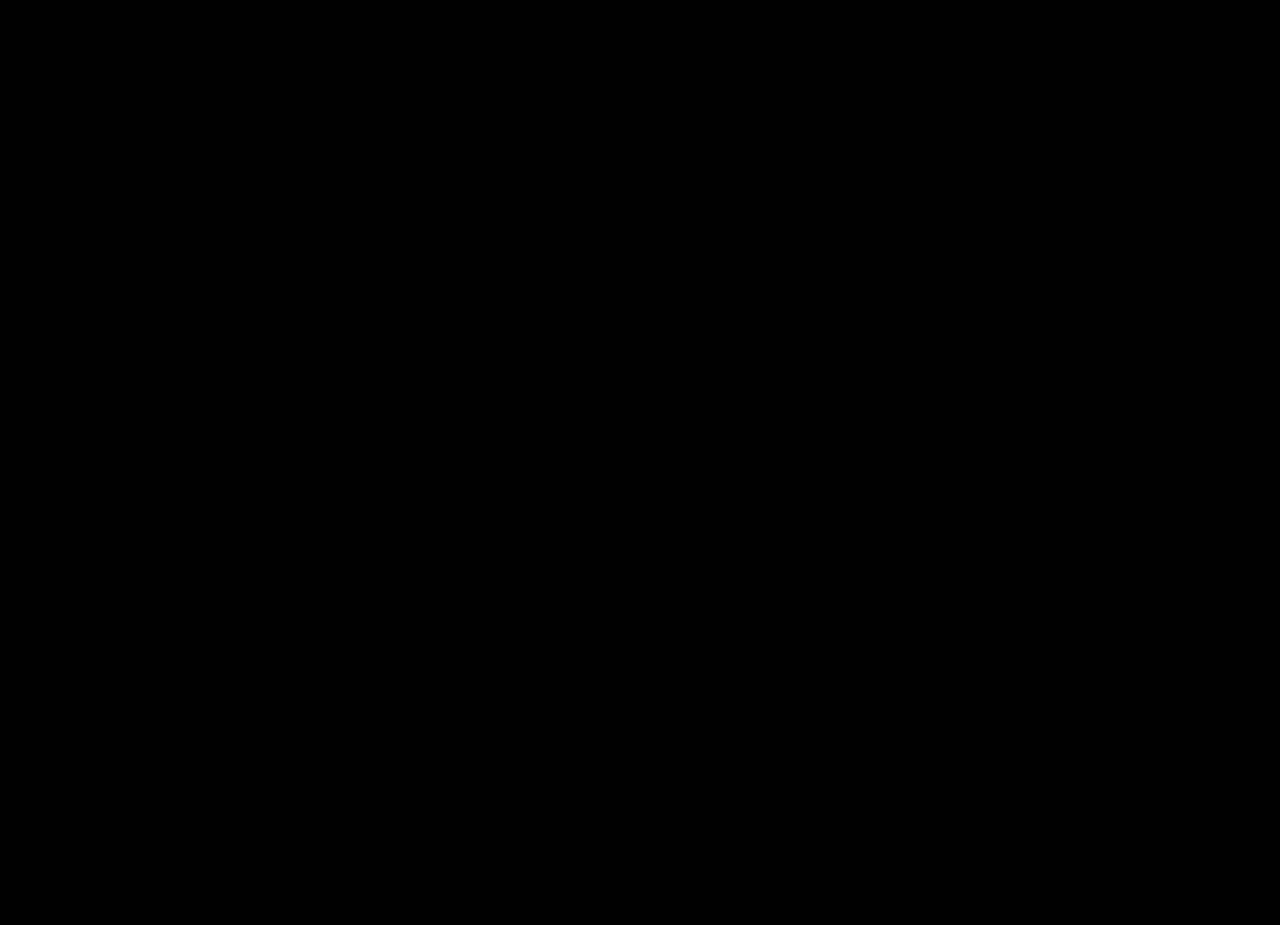
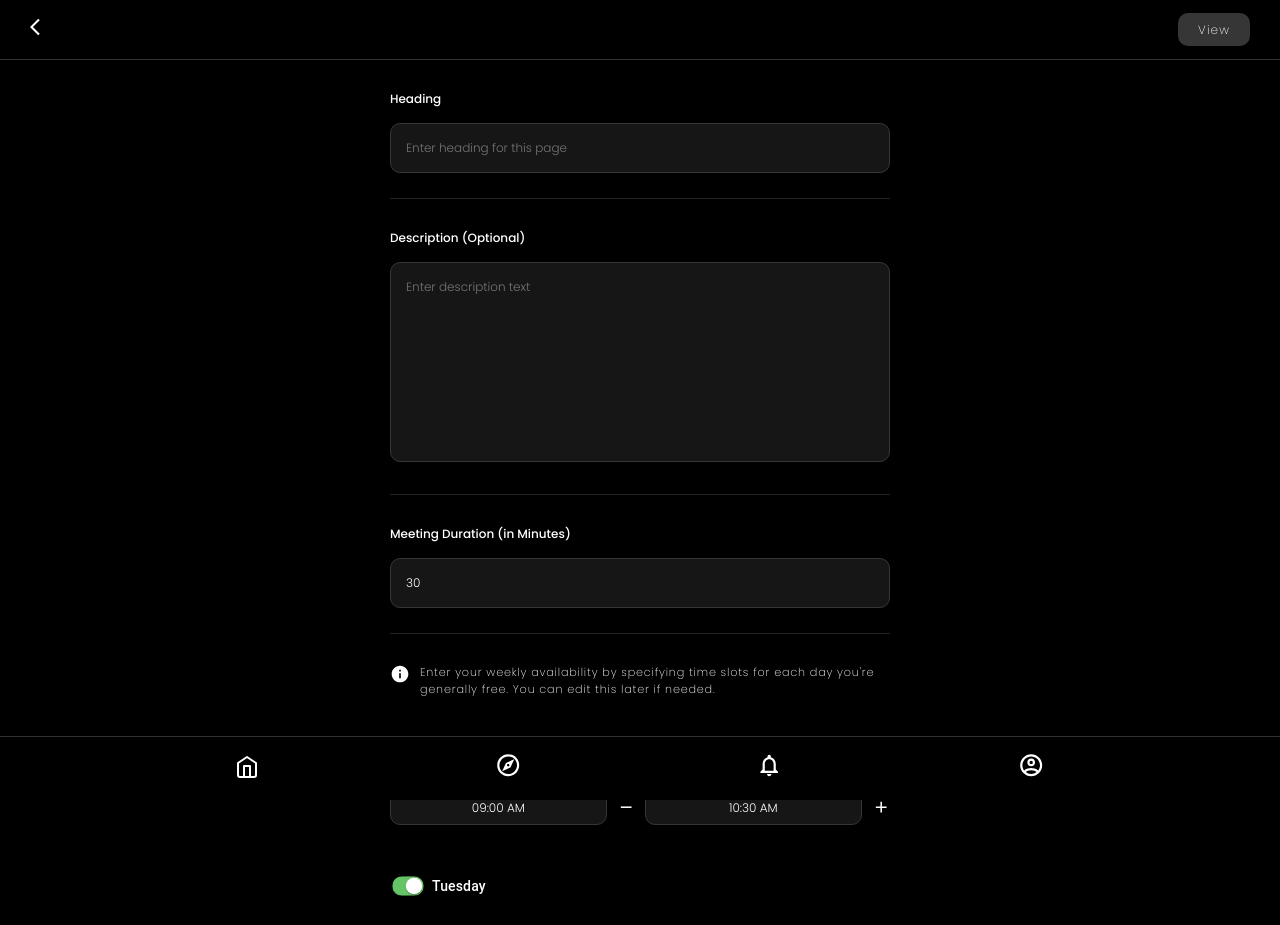
Before and after one commit to NayakPenguin/IGxLinks, a React (Create React App) app in the folder client/: page /page/meeting/1 in a window 1280 px wide. Before the commit this address led to /pagenotfound. Shown: the top 925 px of the page. Before the commit the page ends 800 px from the top, so only its background shows below. Built offline with nearby package versions, Linux system fonts and the light colour scheme; a web font is replaced by a local one.

Commit message:
meeting done

```diff
--- a/client/src/Screens/InstaUI/CreatePageComponents/CreateMeetings.js
+++ b/client/src/Screens/InstaUI/CreatePageComponents/CreateMeetings.js
@@ -69,6 +69,22 @@
     const [minTimeForPicker, setMinTimeForPicker] = useState("00:00");
     const [maxTimeForPicker, setMaxTimeForPicker] = useState("23:45");
 
+    const parseTimeToMinutes = (timeStr) => {
+        const [time, period] = timeStr.split(' ');
+        const [hours, minutes] = time.split(':').map(Number);
+        let totalMinutes = hours % 12 * 60 + minutes;
+        if (period === 'PM' && hours !== 12) totalMinutes += 12 * 60;
+        return totalMinutes;
+    };
+
+    const formatMinutesToTime = (totalMinutes) => {
+        const hours = Math.floor(totalMinutes / 60) % 24;
+        const mins = totalMinutes % 60;
+        const period = hours < 12 ? 'AM' : 'PM';
+        const displayHours = hours % 12 === 0 ? 12 : hours % 12;
+        return `${displayHours}:${mins.toString().padStart(2, '0')} ${period}`;
+    };
+
     // Function to merge overlapping time slots
     const mergeOverlappingSlots = (slots) => {
         if (slots.length <= 1) return slots;
@@ -106,48 +122,67 @@
         const existingItem = savedItems.find(item => item.id === id);
 
         // Helper function to ensure consistent time formatting
-        const formatTimeSlot = (slot) => ({
+        const formatTimeSlot = (slot) => {
+            if (!slot) return { start: '09:00 AM', end: '10:30 AM' };
+            return {
                 start: formatTimeString(slot.start),
                 end: formatTimeString(slot.end)
-        });
+            };
+        };
 
         const formatTimeString = (timeStr) => {
-            if (!timeStr) return '09:00 AM'; // Default fallback
-
-            // Handle cases where time might already be formatted
+            if (!timeStr) return '09:00 AM';
             if (timeStr.includes(' ')) return timeStr;
 
-            // Convert from 24-hour format if needed
+            try {
                 const [hours, minutes] = timeStr.split(':').map(Number);
                 const period = hours < 12 ? 'AM' : 'PM';
                 const displayHours = hours % 12 === 0 ? 12 : hours % 12;
                 return `${displayHours.toString().padStart(2, '0')}:${minutes.toString().padStart(2, '0')} ${period}`;
+            } catch (e) {
+                console.warn('Failed to format time string:', timeStr);
+                return '09:00 AM';
+            }
         };
 
-        if (existingItem) {
-            // Merge overlapping slots for each day with consistent formatting
+        if (existingItem && existingItem.availability) {
+            // Safely handle availability data
             const availability = {};
-            Object.keys(existingItem.availability).forEach(day => {
+            const days = ['Monday', 'Tuesday', 'Wednesday', 'Thursday', 'Friday', 'Saturday', 'Sunday'];
+
+            days.forEach(day => {
                 const dayData = existingItem.availability[day];
+
+                // Handle missing or invalid day data
+                if (!dayData) {
                     availability[day] = {
-                    enabled: dayData.enabled,
-                    slots: mergeOverlappingSlots(
-                        dayData.slots.map(slot => formatTimeSlot(slot))
-                    )
+                        enabled: ['Monday', 'Tuesday', 'Wednesday', 'Thursday', 'Friday'].includes(day),
+                        slots: []
+                    };
+                    return;
+                }
+
+                // Process slots if they exist
+                const slots = Array.isArray(dayData.slots)
+                    ? dayData.slots.map(slot => formatTimeSlot(slot))
+                    : [];
+
+                availability[day] = {
+                    enabled: !!dayData.enabled,
+                    slots: mergeOverlappingSlots(slots)
                 };
             });
+
             return availability;
         }
+
         // Default availability with consistent formatting
         return ['Monday', 'Tuesday', 'Wednesday', 'Thursday', 'Friday', 'Saturday', 'Sunday']
             .reduce((acc, day) => {
                 acc[day] = {
                     enabled: ['Monday', 'Tuesday', 'Wednesday', 'Thursday', 'Friday'].includes(day),
                     slots: ['Monday', 'Tuesday', 'Wednesday', 'Thursday', 'Friday'].includes(day)
-                        ? [{
-                            start: '09:00 AM',
-                            end: '10:30 AM' // 90 minute default duration
-                        }]
+                        ? [{ start: '09:00 AM', end: '10:30 AM' }]
                         : []
                 };
                 return acc;
@@ -166,6 +201,8 @@
         const existingItem = savedItems.find(item => item.id === id);
 
         if (id) {
+            console.log("Id : ", id);
+
             if (existingItem) {
                 setIsEditMode(true);
                 setExistingMeetingData(existingItem);
@@ -173,10 +210,12 @@
                     title: existingItem.title || '',
                     description: existingItem.description || '',
                     duration: existingItem.duration || 30,
-                    availability: getInitialAvailability()
+                    availability: existingItem.availability || getInitialAvailability()
                 });
+                console.log("formData : ", formData);
+
             } else {
-                navigate('/pagenotfound');
+                // navigate('/pagenotfound');
             }
         }
     }, [id, navigate]);
@@ -194,22 +233,6 @@
             default:
                 return "";
         }
-    };
-
-    const parseTimeToMinutes = (timeStr) => {
-        const [time, period] = timeStr.split(' ');
-        const [hours, minutes] = time.split(':').map(Number);
-        let totalMinutes = hours % 12 * 60 + minutes;
-        if (period === 'PM' && hours !== 12) totalMinutes += 12 * 60;
-        return totalMinutes;
-    };
-
-    const formatMinutesToTime = (totalMinutes) => {
-        const hours = Math.floor(totalMinutes / 60) % 24;
-        const mins = totalMinutes % 60;
-        const period = hours < 12 ? 'AM' : 'PM';
-        const displayHours = hours % 12 === 0 ? 12 : hours % 12;
-        return `${displayHours}:${mins.toString().padStart(2, '0')} ${period}`;
     };
 
     const generateTimeSlots = (start = "00:00", end = "23:45") => {
@@ -417,7 +440,7 @@
         }
 
         localStorage.setItem("userContentInfo", JSON.stringify(updatedItems));
-        navigate('/page/view-edit');
+        navigate('/page/create');
     };
 
     const slots = generateTimeSlots(minTimeForPicker, maxTimeForPicker);
```
Lines whose indentation alone changed are shown as unchanged.
